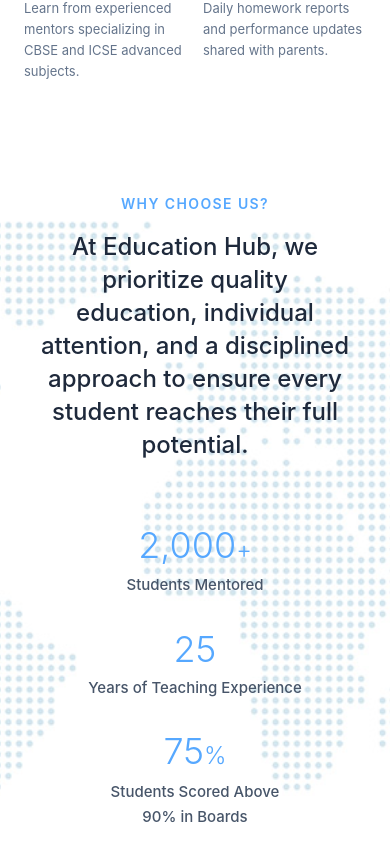
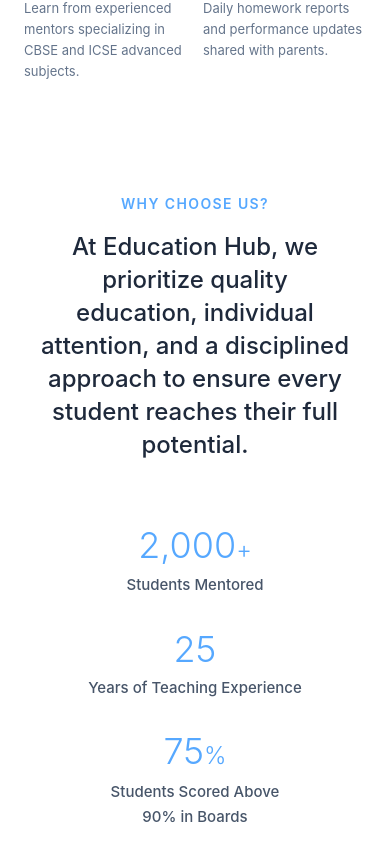
Before and after one commit to KushMody/Education-Hub-Surat, a React (Vite) app: page / in a window 390 px wide. Shown: the part 4651-5504 px from the top of the page. Built offline with nearby package versions, Linux system fonts and the light colour scheme; a web font is replaced by a local one.

Commit message:
Optimize Stats: hide world map background on mobile for clarity

```diff
--- a/src/components/Stats.jsx
+++ b/src/components/Stats.jsx
@@ -16,7 +16,7 @@
             id="why-choose-us">
             {/* Background Map Image with Opacity */}
             <div
-                className="absolute inset-0 w-full h-full opacity-40 lg:opacity-60 pointer-events-none bg-cover lg:bg-contain bg-center bg-no-repeat"
+                className="absolute inset-0 w-full h-full opacity-0 lg:opacity-60 pointer-events-none bg-cover lg:bg-contain bg-center bg-no-repeat"
                 style={{
                     backgroundImage: `url(${mapImg})`,
                 }}
```
